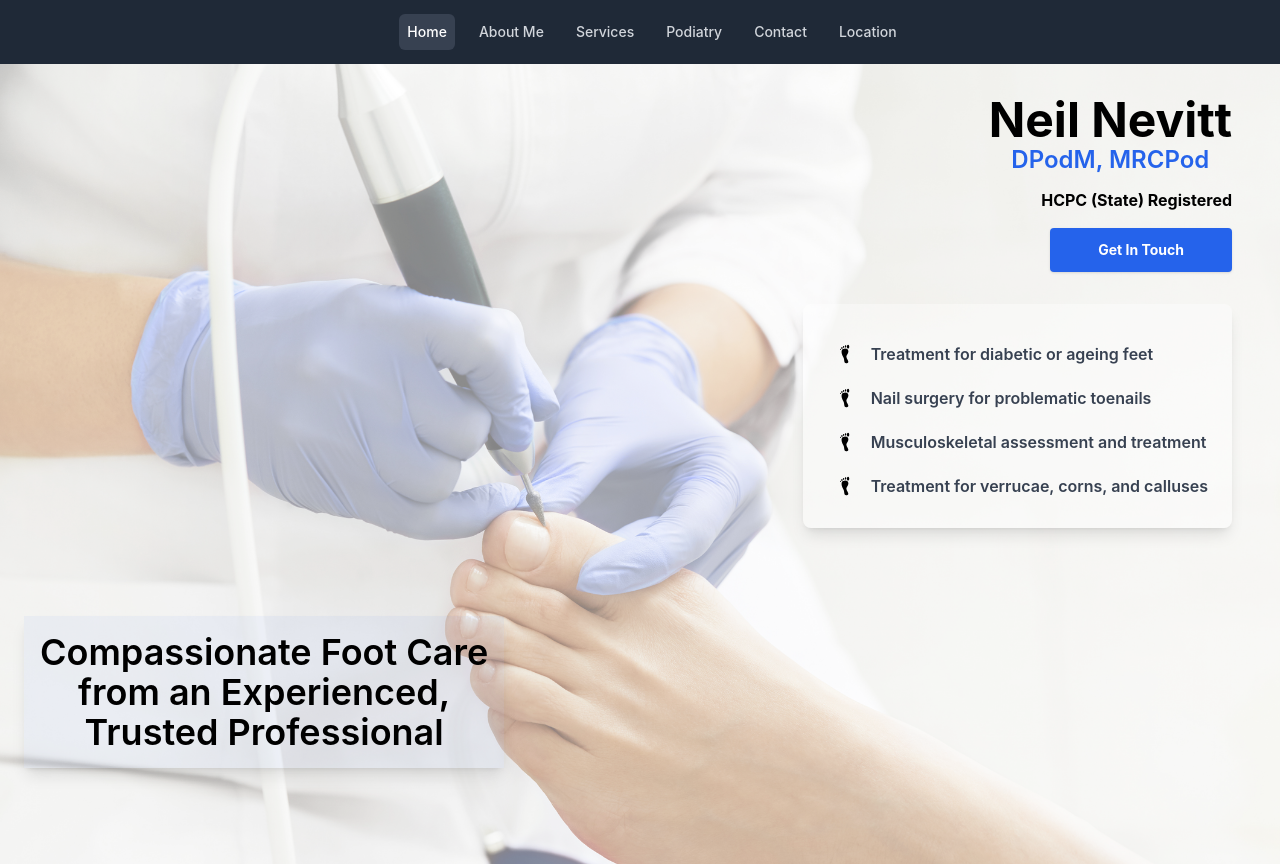
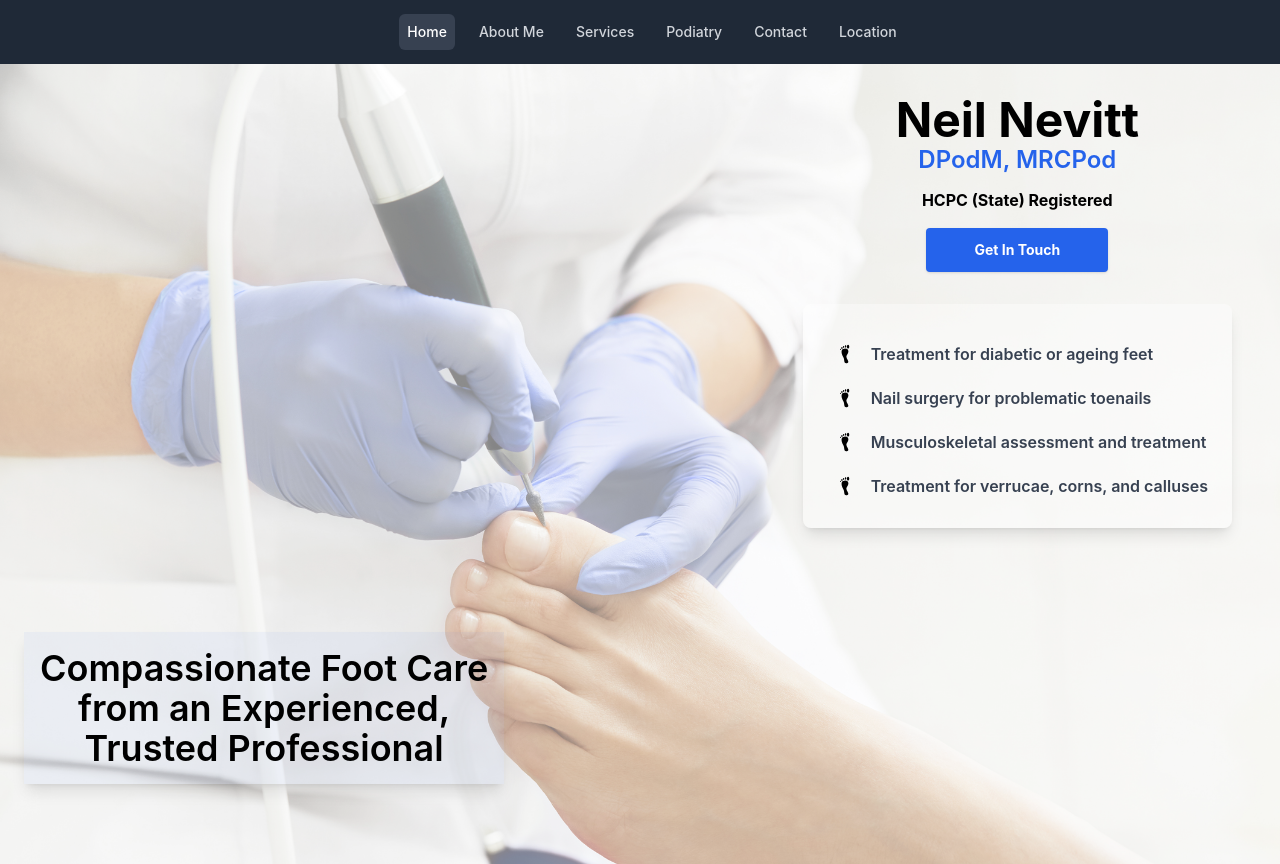
Before and after one commit to jacobadam/nn-podiatry, a React (Create React App) app: page / in a window 1280 px wide. Built offline with nearby package versions, Linux system fonts and the light colour scheme.

Commit message:
fix alignment

```diff
--- a/src/Home.js
+++ b/src/Home.js
@@ -22,9 +22,9 @@ export default function Home() {
       <div className="absolute inset-0 bg-white/50"></div>
 
       {/* Container */}
-      <div className="flex flex-col lg:flex-row relative mx-auto max-w-screen-l pr-12 pl-6 2xl:pl-16 min-h-screen lg:justify-between">
+      <div className="flex flex-col lg:flex-row relative mx-auto max-w-screen-l pr-12 2xl:pr-24 pl-6 2xl:pl-16 min-h-screen lg:justify-between">
         {/* Slogan */}
-        <blockquote className="lg:flex-grow lg:flex lg:items-end lg:mb-24 2xl:mb-40">
+        <blockquote className="lg:flex-grow lg:flex lg:items-end lg:mb-20 2xl:mb-40">
           <p className="font-semibold text-2xl md:text-4xl leading-relaxed text-grey-900 text-center font-monserrat bg-blue-600 bg-opacity-5 p-4 shadow-lg">
             Compassionate Foot Care <br /> from an Experienced, <br />
             Trusted Professional
@@ -32,7 +32,7 @@ export default function Home() {
         </blockquote>
 
         {/* Info Section */}
-        <div className="flex flex-col text-center items-center mt-16 mb-16 lg:mt-8 lg:items-end lg:w-1/2">
+        <div className="flex flex-col text-center items-center mt-16 mb-16 lg:mt-8">
           <h1 id="home-title" className="font-bold text-5xl">
             Neil Nevitt
             <strong className="block text-center font-semibold text-2xl text-blue-600">
```
